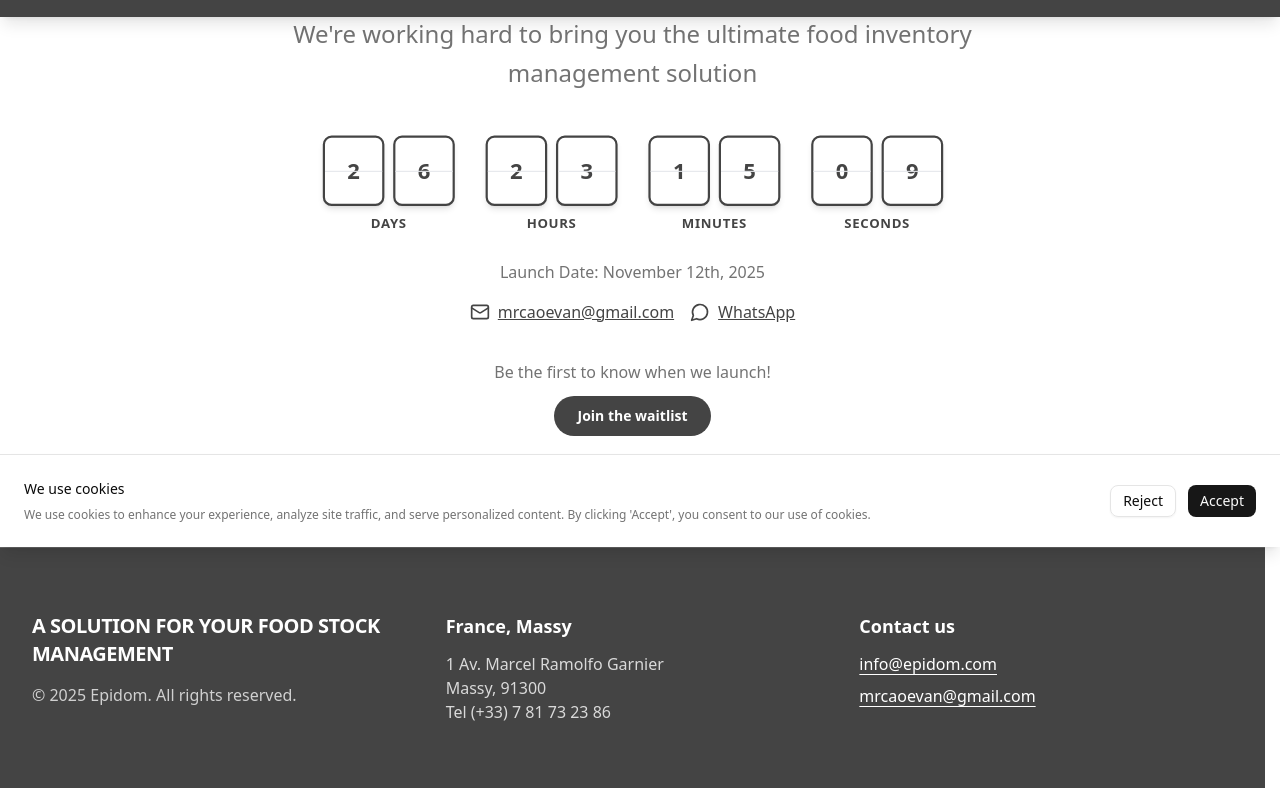
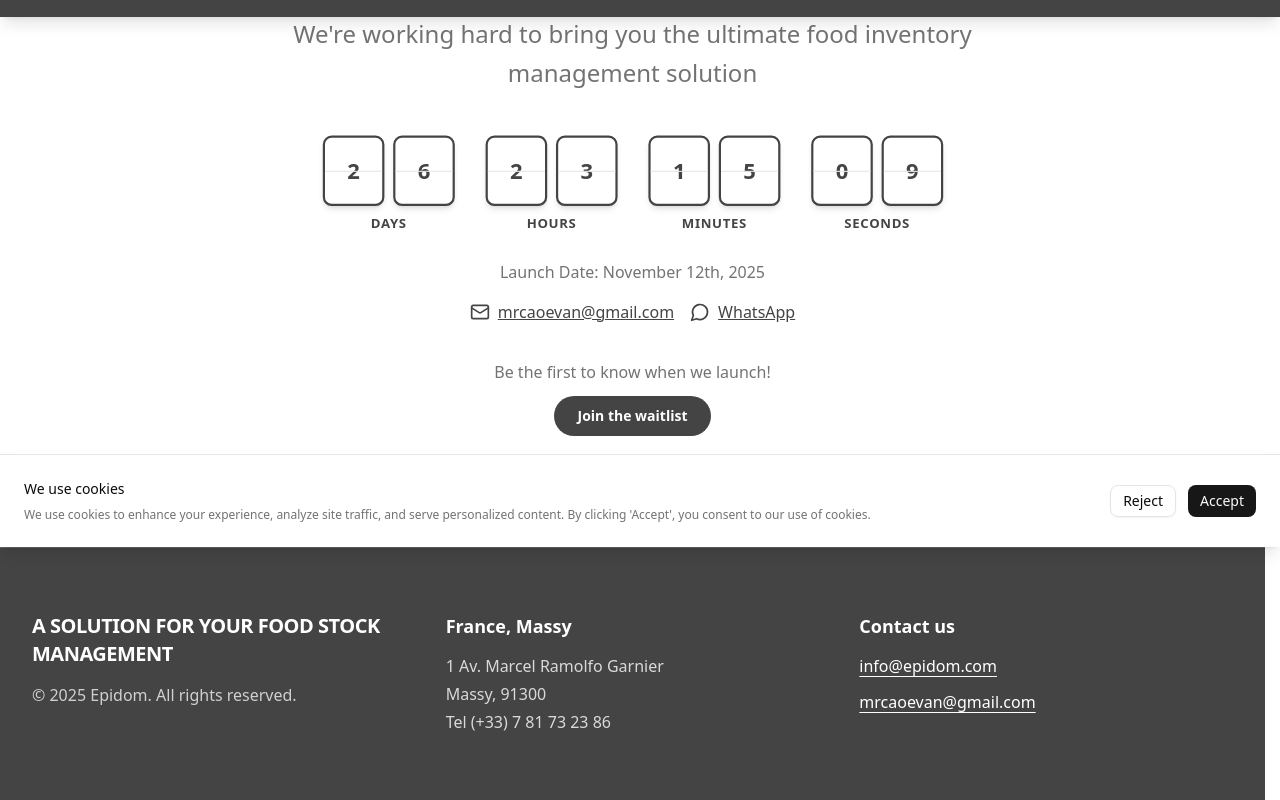
Before and after one commit to prmditya/epidom, a Next.js app: page / in a window 1280 px wide. Shown: the part 253-1053 px from the top of the page. Built offline with nearby package versions, Linux system fonts and the light colour scheme.

Commit message:
footer: unify typography and line-height for address and email lists

```diff
--- a/src/features/landing/components/site-footer.tsx
+++ b/src/features/landing/components/site-footer.tsx
@@ -29,7 +29,7 @@ export const SiteFooter = memo(function SiteFooter() {
             <h4 className="text-pretty text-base sm:text-lg font-semibold">
               {t("footer.addressHeading")}
             </h4>
-            <p className="text-sm sm:text-base opacity-80">
+            <p className="text-sm sm:text-base leading-7 opacity-80">
               {t("contact.info.address.line1")}
               <br />
               {t("contact.info.address.line2")}
@@ -43,7 +43,7 @@ export const SiteFooter = memo(function SiteFooter() {
             <h4 className="text-pretty text-base sm:text-lg font-semibold">
               {t("footer.contact")}
             </h4>
-            <ul className="space-y-2 text-sm sm:text-base">
+            <ul className="space-y-2 text-sm sm:text-base leading-7">
               <li>
                 <Link
                   href="mailto:info@epidom.com"
```
